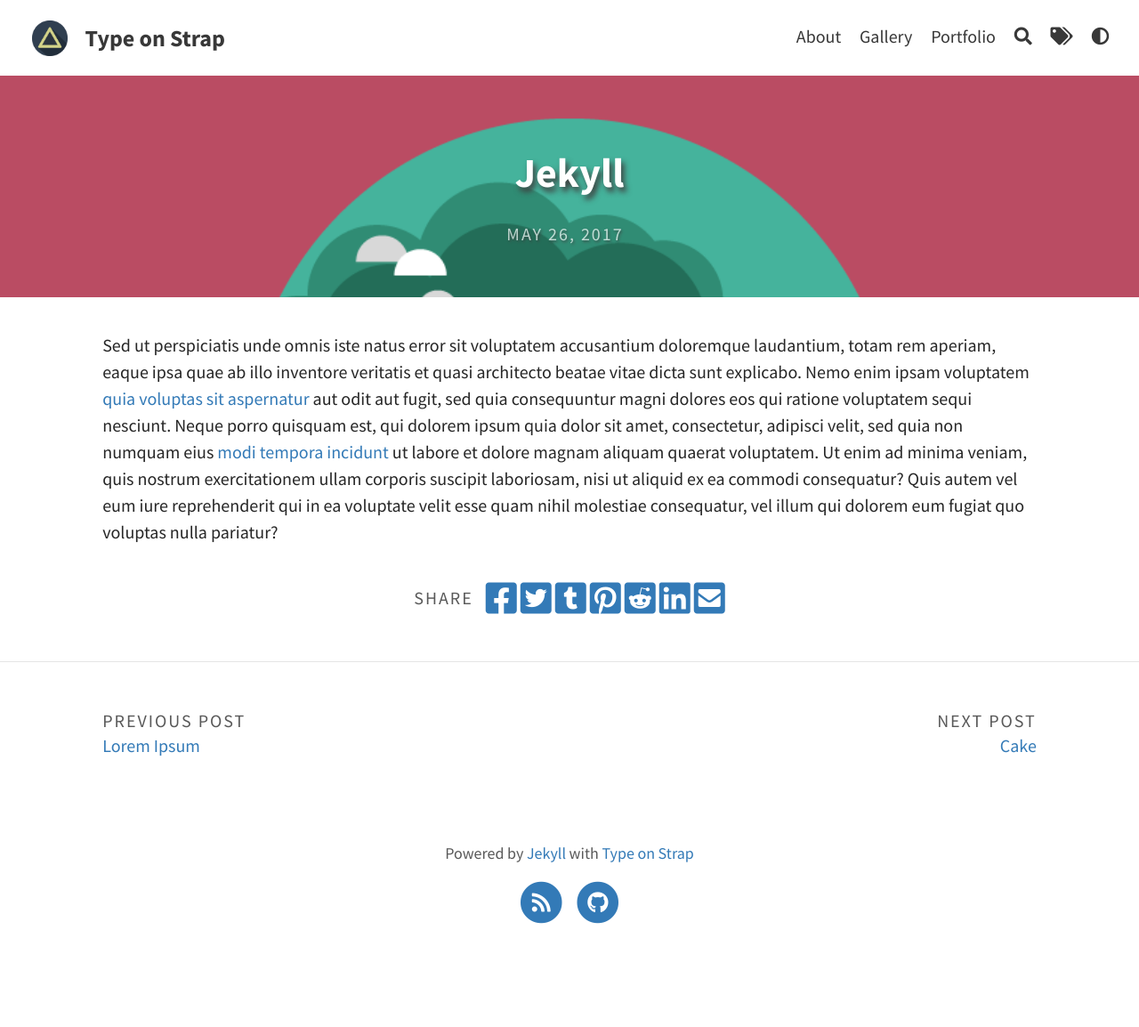
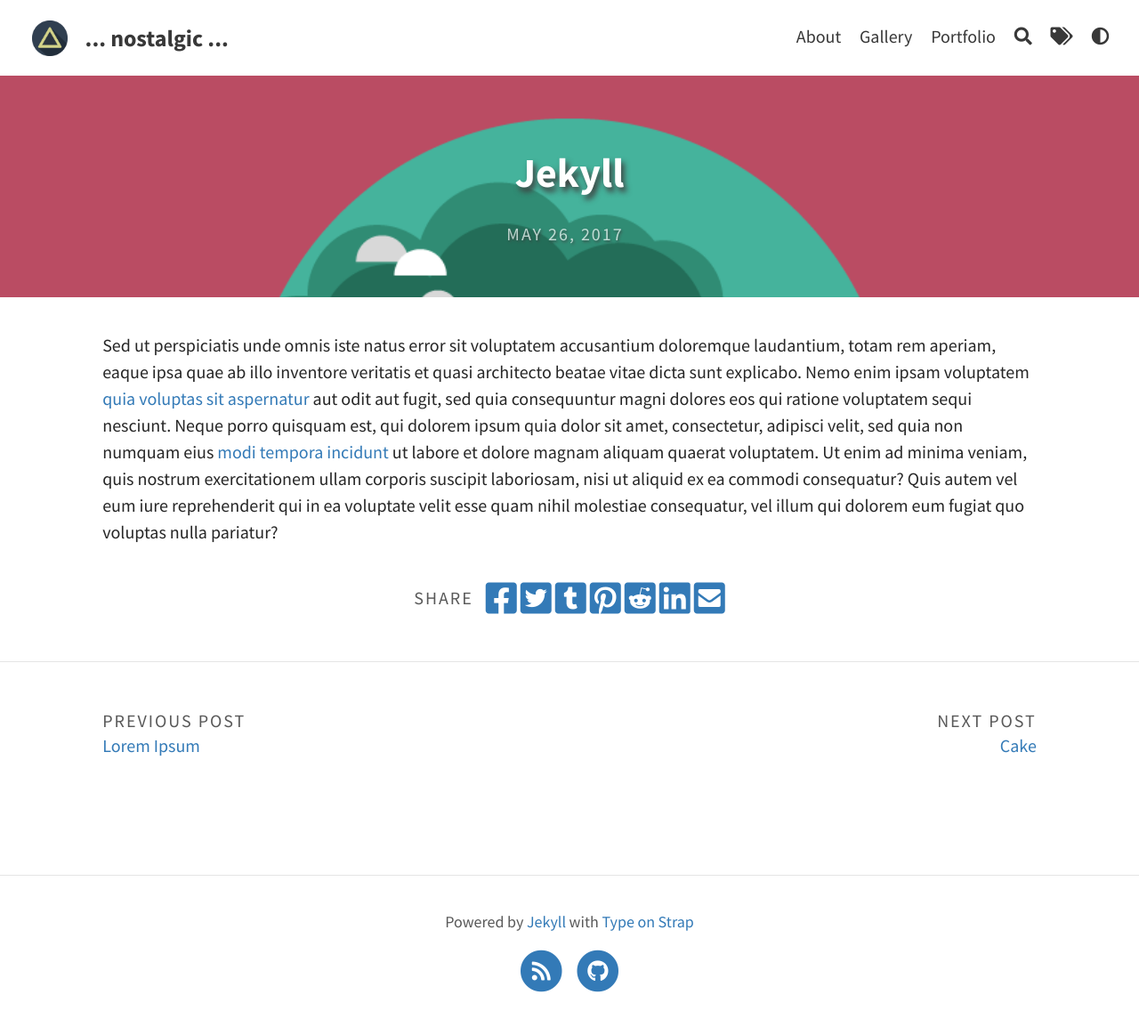
Before and after one commit to takedarin/takedarin.github.io, a Jekyll site: the page built from _portfolio/jekyllblog.md, in a window 1280 px wide. Shown: the whole page at 89% size. Built offline with Jekyll 4.4.1, drawn with Linux system fonts in a browser that asks for light colours; comment, search, counter and statistics services are not loaded; before the commit the page ends 1076 px from its top, so only the background shows below that; part of the change alters nothing that is shown.

Commit message:
Update _config.yml

```diff
--- a/_config.yml
+++ b/_config.yml
@@ -1,10 +1,10 @@
 # SITE CONFIGURATION
-baseurl: "/Type-on-Strap"
-url: "https://sylhare.github.io"
+baseurl: "/takedarin.github.io"
+url: "takedarin.github.io"
 
 # THEME-SPECIFIC CONFIGURATION
-title: Type on Strap                                    # site's title
-description: "A website with blog posts and pages"      # used by search engines
+title: ... nostalgic ...                                    # site's title
+description: "ramblings of a fictional character in a virtual world"      # used by search engines
 avatar: assets/img/triangle.png                         # Empty for no avatar in navbar
 favicon: assets/favicon.ico                             # Icon displayed in the tab
 
@@ -31,7 +31,7 @@ color_theme: auto                                       # auto, dark or light
 # Comments
 comments:
   disqus_shortname:                                     # Your discus shortname for comments
-  cusdis_app_id:                                        # Your cusdis data-app-id
+  cusdis_app_id: "9d184c90-89b0-4b47-a6be-2a61820353ba"                                 # Your cusdis data-app-id
   utterances:                                           # Enable by filling below information. For more info, go to https://utteranc.es
     repo:                                               # your public comments repository (e.g. owner/repo)
     issue-term:                                         # Issue term (e.g. "comment" consider issues with this word in the title as comments)
```
